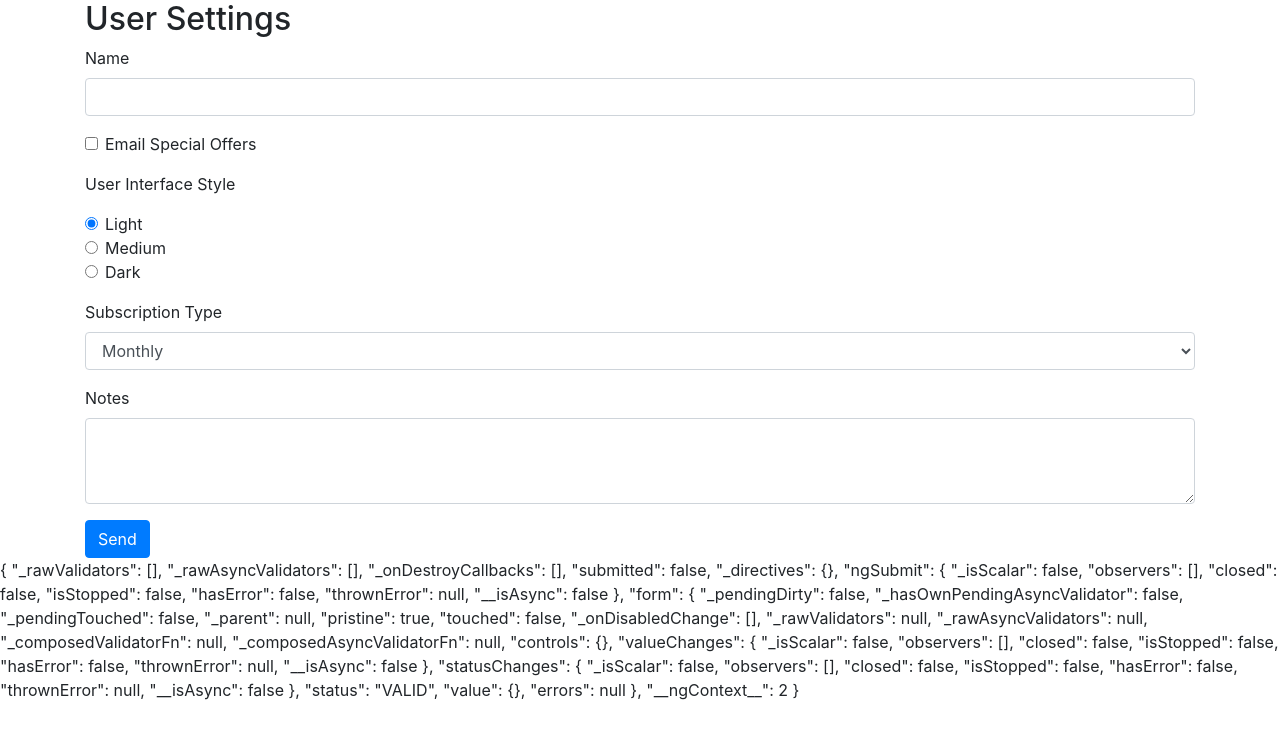
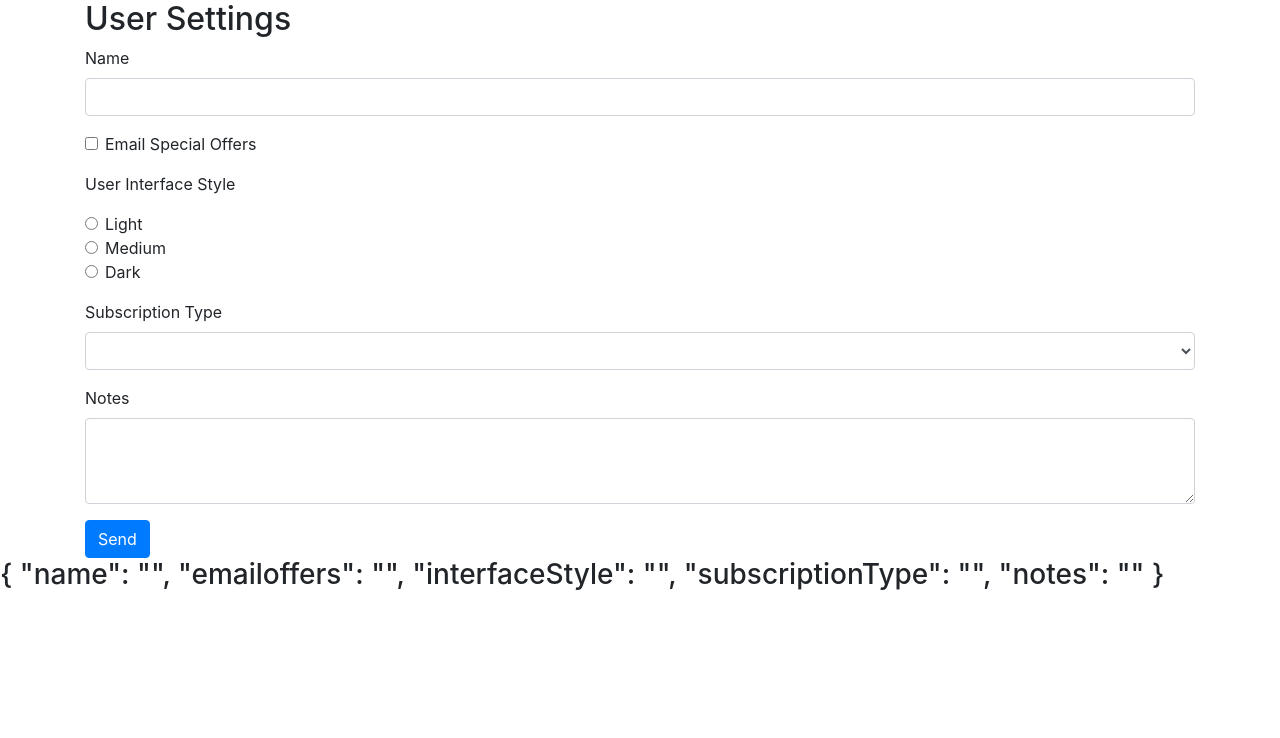
Before and after one commit to Inventrohyder/ps-demo-Angular-forms, an Angular app: page / in a window 1280 px wide. Shown: the top 738 px of the page. Built offline with nearby package versions, Linux system fonts and the light colour scheme.

Commit message:
feat: Add ngModel to controls

```diff
--- a/src/app/user-settings-form/user-settings-form.component.html
+++ b/src/app/user-settings-form/user-settings-form.component.html
@@ -4,11 +4,11 @@
 
         <div class="form-group">
             <label for="name">Name</label>
-            <input id="name" name="name" class="form-control" />
+            <input id="name" name="name" class="form-control" ngModel/>
         </div>
 
         <div class="form-check form-group">
-            <input class="form-check-input" type="checkbox" id="emailoffers" name="emailoffers">
+            <input class="form-check-input" type="checkbox" id="emailoffers" name="emailoffers" ngModel>
             <label class="form-check-label" for="emailoffers">
                 Email Special Offers
             </label>
@@ -18,19 +18,19 @@
         <div class="form-group">
             <div class="form-check">
                 <input class="form-check-input" type="radio" name="interfaceStyle" id="lightInterface" value="light"
-                    checked>
+                    checked ngModel>
                 <label class="form-check-label" for="lightInterface">
                     Light
                 </label>
             </div>
             <div class="form-check">
-                <input class="form-check-input" type="radio" name="interfaceStyle" id="mediumInterface" value="medium">
+                <input class="form-check-input" type="radio" name="interfaceStyle" id="mediumInterface" value="medium" ngModel>
                 <label class="form-check-label" for="mediumInterface">
                     Medium
                 </label>
             </div>
             <div class="form-check">
-                <input class="form-check-input" type="radio" name="interfaceStyle" id="darkInterface" value="dark">
+                <input class="form-check-input" type="radio" name="interfaceStyle" id="darkInterface" value="dark" ngModel>
                 <label class="form-check-label" for="darkInterface">
                     Dark
                 </label>
@@ -39,7 +39,8 @@
 
         <div class="form-group">
             <label for="subscriptionType">Subscription Type</label>
-            <select class="form-control" id="subscriptionType">
+            <select class="form-control" id="subscriptionType"
+                    name="subscriptionType" ngModel>
                 <option>Monthly</option>
                 <option>Annual</option>
                 <option>Lifetime</option>
@@ -48,11 +49,11 @@
 
         <div class="form-group">
             <label for="notes">Notes</label>
-            <textarea id="notes" name="notes" class="form-control" rows="3"></textarea>
+            <textarea id="notes" name="notes" class="form-control" rows="3" ngModel></textarea>
         </div>
 
         <button class="btn btn-primary">Send</button>
     </form>
 </div>
 
-{{ form | json }}
+<h3>{{ form.value | json }}</h3>
```
